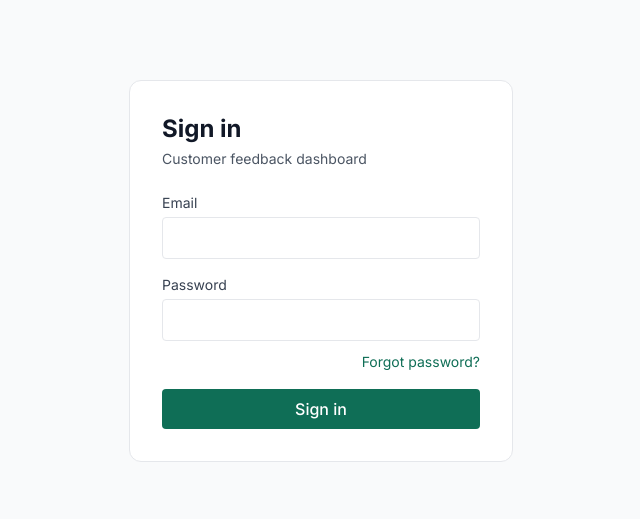
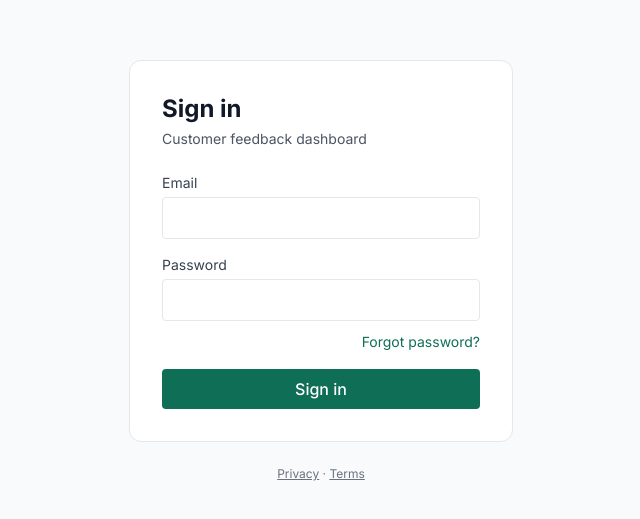
Before and after one commit to allym255/myfeedback, a Next.js app: page /login in a window 1280 px wide. Shown: the part 129-648 px from the top of the page, without its empty margins (319-959 px from the left). Built offline with nearby package versions, Linux system fonts and the light colour scheme; no server answers.

Commit message:
Update page.tsx

```diff
--- a/app/login/page.tsx
+++ b/app/login/page.tsx
@@ -38,7 +38,7 @@ export default function LoginPage() {
   }
 
   return (
-    <div className="min-h-screen flex items-center justify-center bg-gray-50 px-4">
+    <div className="min-h-screen flex flex-col items-center justify-center bg-gray-50 px-4">
       <form
         onSubmit={signIn}
         className="w-full max-w-sm bg-white p-8 rounded-xl border border-gray-200"
@@ -80,6 +80,16 @@ export default function LoginPage() {
           {busy ? 'Signing in...' : 'Sign in'}
         </button>
       </form>
+
+      <p className="mt-6 text-xs text-gray-500">
+        <Link href="/privacy" className="underline">
+          Privacy
+        </Link>
+        {' · '}
+        <Link href="/terms" className="underline">
+          Terms
+        </Link>
+      </p>
     </div>
   )
 }
```
